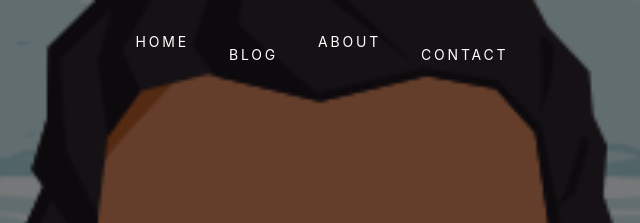
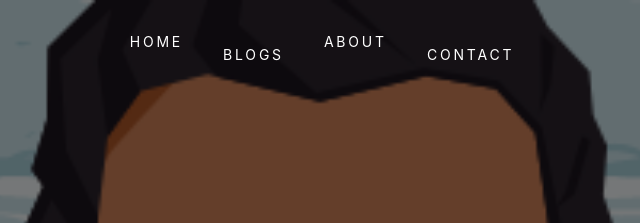
Before and after one commit to muhammadhikmahhusnuzon/keamananbasisdata-github, a plain HTML site: page keamanan-basis-data/Blog.html in a window 1280 px wide. Shown: the top 223 px of the page, 318-958 px from the left. Drawn offline with nearby package versions, Linux system fonts and the light colour scheme; files whose address does not match are found by name.

Commit message:
initial commit

```diff
--- a/keamanan-basis-data/Blog.html
+++ b/keamanan-basis-data/Blog.html
@@ -32,7 +32,7 @@
             <div class="collapse navbar-collapse justify-content-md-center" id="navbarsExample09">
                 <ul class="navbar-nav">
                     <li class="nav-item"><a href="index.html">Home</a></li>
-                    <li class="nav-item"><a class="nav-link" href="#section-blog">Blog</a></li>
+                    <li class="nav-item"><a class="nav-link" href="#section-blog">Blogs</a></li>
                     <li class="nav-item"><a href="index.html">About</a></li>
                     <li class="nav-item"><a class="nav-link" href="#section-contact">Contact</a></li>
                 </ul>
```
